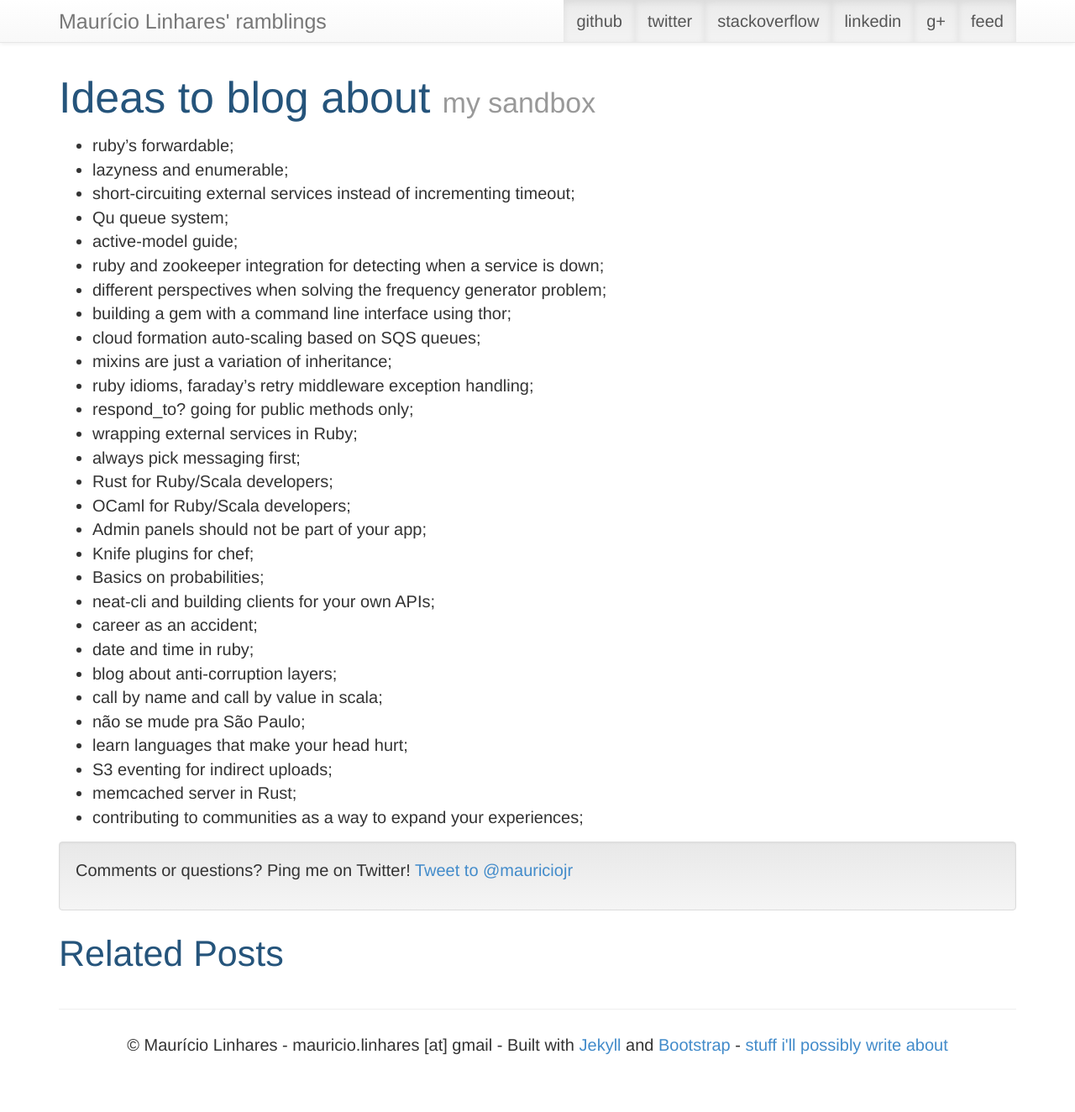
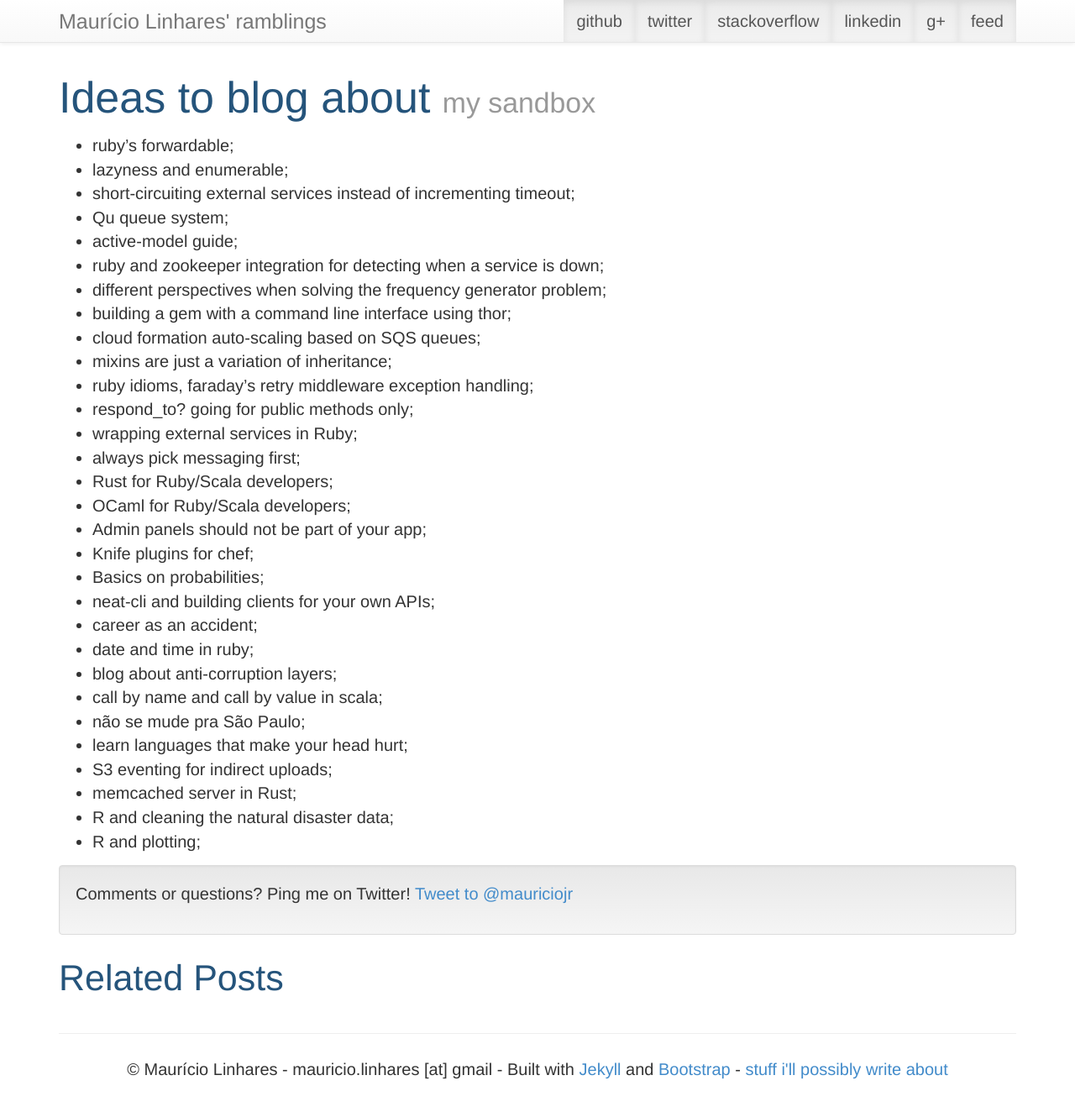
Before and after one commit to mauricio/mauricio.github.com, a Jekyll site: the page built from ideas/index.md, in a window 1280 px wide and 1341 px high. Shown: the top 1324 px of the window at 84% size. Built offline with Jekyll 4.4.1, drawn with Linux system fonts in a browser that asks for light colours; comment, search, counter and statistics services are not loaded.

Commit message:
including the cleaning data example

```diff
--- a/ideas/index.md
+++ b/ideas/index.md
@@ -32,4 +32,5 @@ subtitle: my sandbox
 * learn languages that make your head hurt;
 * S3 eventing for indirect uploads;
 * memcached server in Rust;
-* contributing to communities as a way to expand your experiences;
+* R and cleaning the natural disaster data;
+* R and plotting;
```
